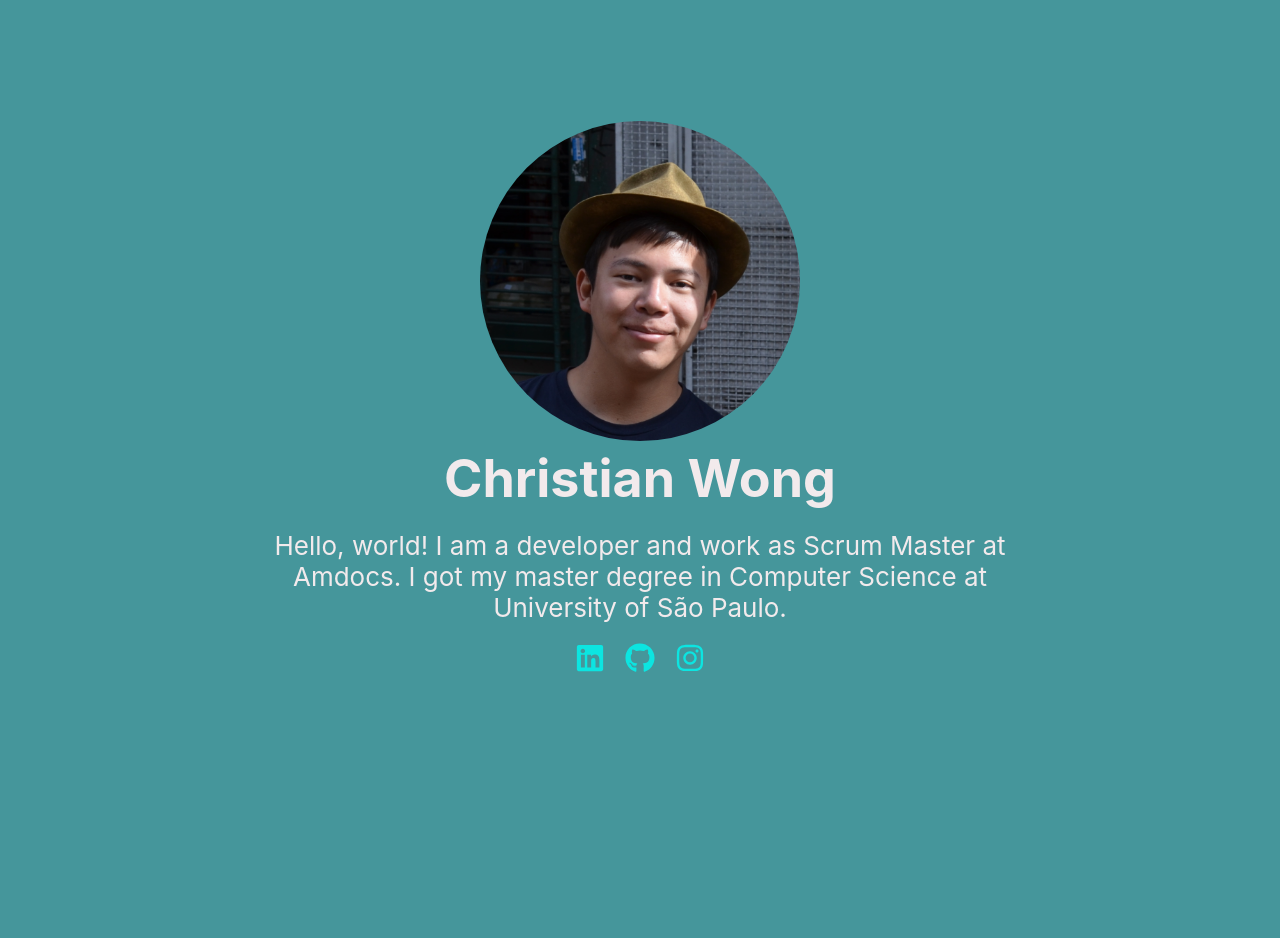
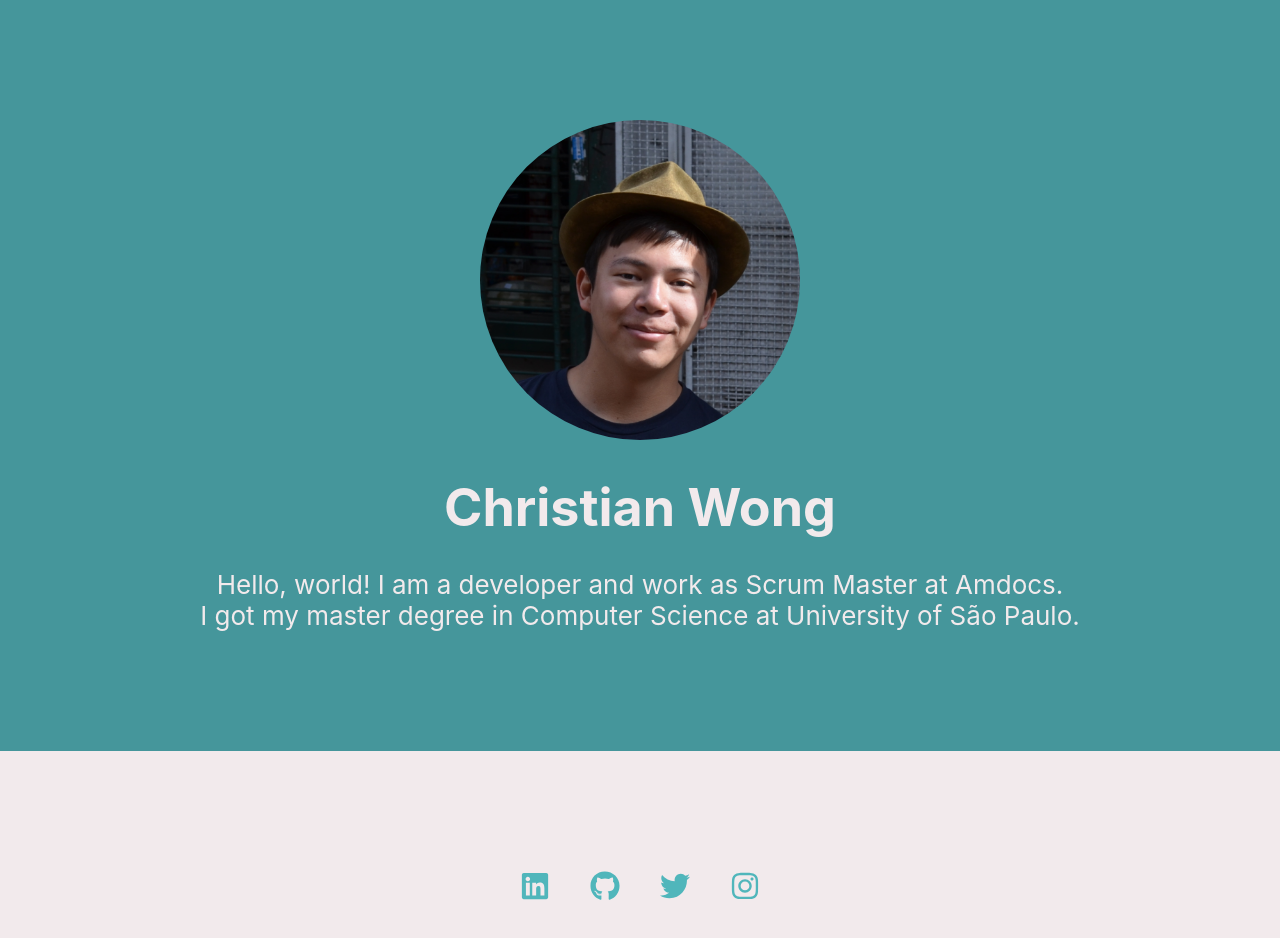
Before and after one commit to christianwong/christianwong.dev, a React (Create React App) app: page / in a window 1280 px wide. Shown: the top 938 px of the page. Before the commit the page ends 800 px from the top, so only its background shows below. Built offline with nearby package versions, Linux system fonts and the light colour scheme.

Commit message:
Refactoring styles to panes.

```diff
--- a/src/App.tsx
+++ b/src/App.tsx
@@ -1,6 +1,9 @@
 import React from 'react';
 
-import GlobalStyle from './styles/global';
+import GlobalStyle, {
+  PlaceHolderLight,
+  PlaceHolderDark,
+} from './styles/global';
 
 import ProfileHeader from './components/ProfileHeader';
 import ProfileDescription from './components/ProfileDescription';
@@ -9,9 +12,15 @@ import Contact from './components/Contact';
 const App: React.FC = () => {
   return (
     <>
-      <ProfileHeader />
-      <ProfileDescription />
-      <Contact />
+      <PlaceHolderDark>
+        <ProfileHeader />
+        <ProfileDescription />
+      </PlaceHolderDark>
+
+      <PlaceHolderLight>
+        <Contact />
+      </PlaceHolderLight>
+
       <GlobalStyle />
     </>
   );
--- a/src/components/Contact/index.tsx
+++ b/src/components/Contact/index.tsx
@@ -1,11 +1,11 @@
 import React from 'react';
-import { FaLinkedin, FaGithub, FaInstagram } from 'react-icons/fa';
+import { FaLinkedin, FaGithub, FaTwitter, FaInstagram } from 'react-icons/fa';
 
 import { ExternalLink } from './styles';
 
 const Contact: React.FC = () => {
   return (
-    <p>
+    <>
       <ExternalLink
         href="https://www.linkedin.com/in/christian-wong/"
         target="_blank"
@@ -13,6 +13,7 @@ const Contact: React.FC = () => {
       >
         <FaLinkedin size={30} />
       </ExternalLink>
+
       <ExternalLink
         href="https://github.com/christianwong"
         target="_blank"
@@ -20,6 +21,15 @@ const Contact: React.FC = () => {
       >
         <FaGithub size={30} />
       </ExternalLink>
+
+      <ExternalLink
+        href="https://twitter.com/christianwong"
+        target="_blank"
+        rel="noopener noreferrer"
+      >
+        <FaTwitter size={30} />
+      </ExternalLink>
+
       <ExternalLink
         href="https://www.instagram.com/nossofuquinho/"
         target="_blank"
@@ -27,7 +37,7 @@ const Contact: React.FC = () => {
       >
         <FaInstagram size={30} />
       </ExternalLink>
-    </p>
+    </>
   );
 };
 
--- a/src/components/Contact/styles.ts
+++ b/src/components/Contact/styles.ts
@@ -1,7 +1,6 @@
 import styled from 'styled-components';
 
 export const ExternalLink = styled.a`
-  color: #0ce5e1;
-  padding-left: 10px;
-  padding-right: 10px;
+  padding-left: 20px;
+  padding-right: 20px;
 `;
--- a/src/components/ProfileDescription/index.tsx
+++ b/src/components/ProfileDescription/index.tsx
@@ -1,13 +1,13 @@
 import React from 'react';
-
-import { Description } from './styles';
 
 const ProfileDescription: React.FC = () => {
   return (
-    <Description>
-      Hello, world! I am a developer and work as Scrum Master at Amdocs. I got
-      my master degree in Computer Science at University of São Paulo.
-    </Description>
+    <>
+      <p>Hello, world! I am a developer and work as Scrum Master at Amdocs.</p>
+      <p>
+        I got my master degree in Computer Science at University of São Paulo.
+      </p>
+    </>
   );
 };
 
--- a/src/components/ProfileDescription/styles.ts
+++ /dev/null
@@ -1,6 +0,0 @@
-import styled from 'styled-components';
-
-export const Description = styled.p`
-  margin: 20px 50px 20px;
-  color: #f2eaec;
-`;
--- a/src/components/ProfileHeader/styles.ts
+++ b/src/components/ProfileHeader/styles.ts
@@ -7,5 +7,6 @@ export const ProfilePic = styled.img`
 `;
 
 export const Name = styled.h1`
-  color: #f2eaec;
+  padding-top: 30px;
+  padding-bottom: 30px;
 `;
--- a/src/styles/global.ts
+++ b/src/styles/global.ts
@@ -1,4 +1,4 @@
-import { createGlobalStyle } from 'styled-components';
+import styled, { createGlobalStyle } from 'styled-components';
 
 export default createGlobalStyle`
   * {
@@ -12,12 +12,11 @@ export default createGlobalStyle`
     text-align: center;
     background-color: #45969b;
     min-height: 100vh;
-    display: flex;
-    flex-direction: column;
+    /* display: flex; */
+    /* flex-direction: column; */
     align-items: center;
-    justify-content: center;
+    /* justify-content: center; */
     font-size: calc(10px + 2vmin);
-    color: white;
     -webkit-font-smoothing: antialiased;
 
     margin: 0;
@@ -28,8 +27,28 @@ export default createGlobalStyle`
   }
 
  #root {
-    max-width: 900px;
+    /* max-width: 900px; */
     margin: 0 auto;
-    padding: 40px 20px;
+    /* padding: 40px 20px; */
   }
 `;
+
+export const PlaceHolderLight = styled.div`
+  background-color: #f2eaec;
+  padding: 120px 40px;
+  color: #45969b;
+
+  a {
+    color: #50b6bb;
+  }
+`;
+
+export const PlaceHolderDark = styled.div`
+  background-color: #45969b;
+  padding: 120px 40px;
+  color: #f2eaec;
+
+  a {
+    color: #0ce5e1;
+  }
+`;
```
